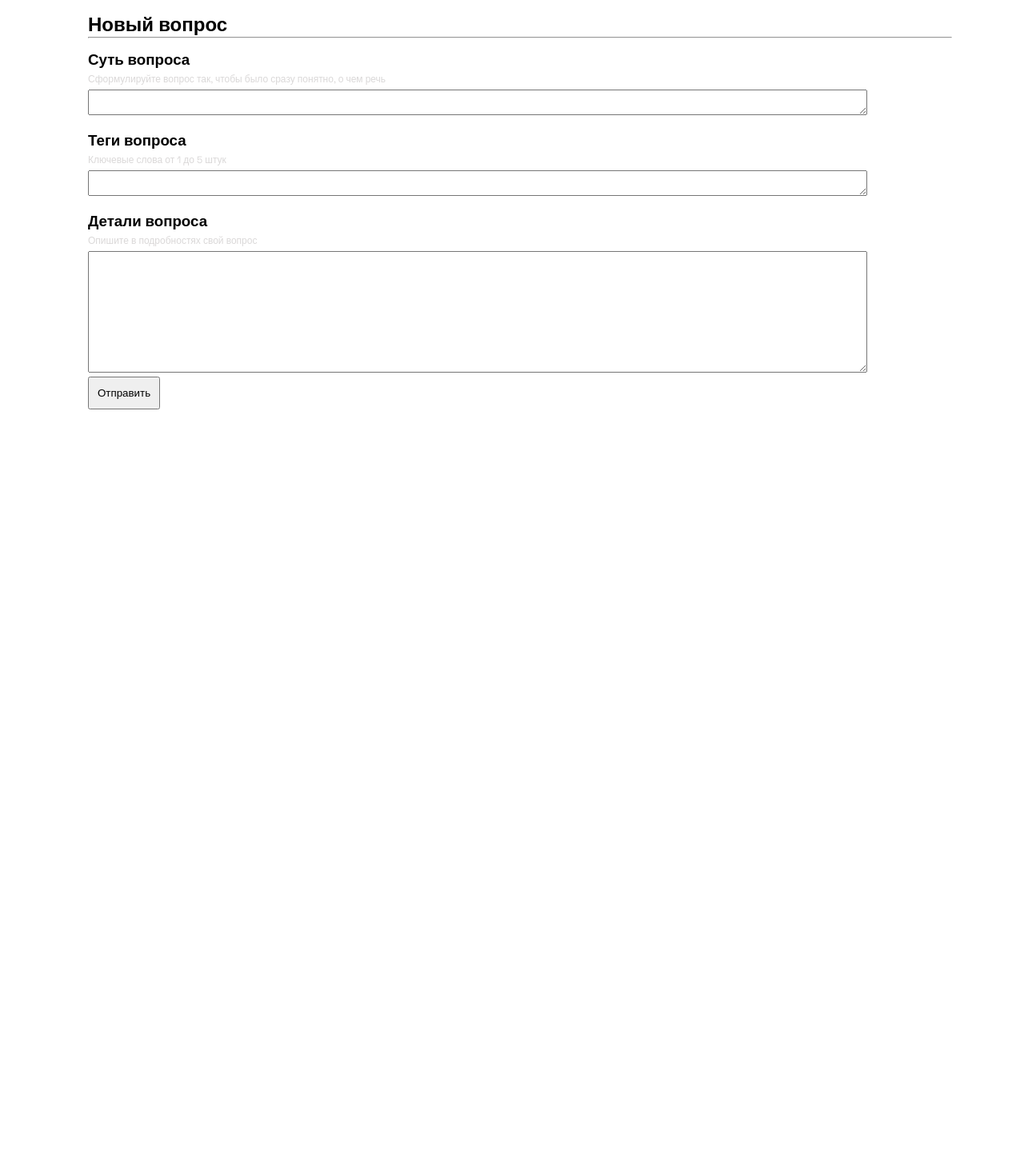
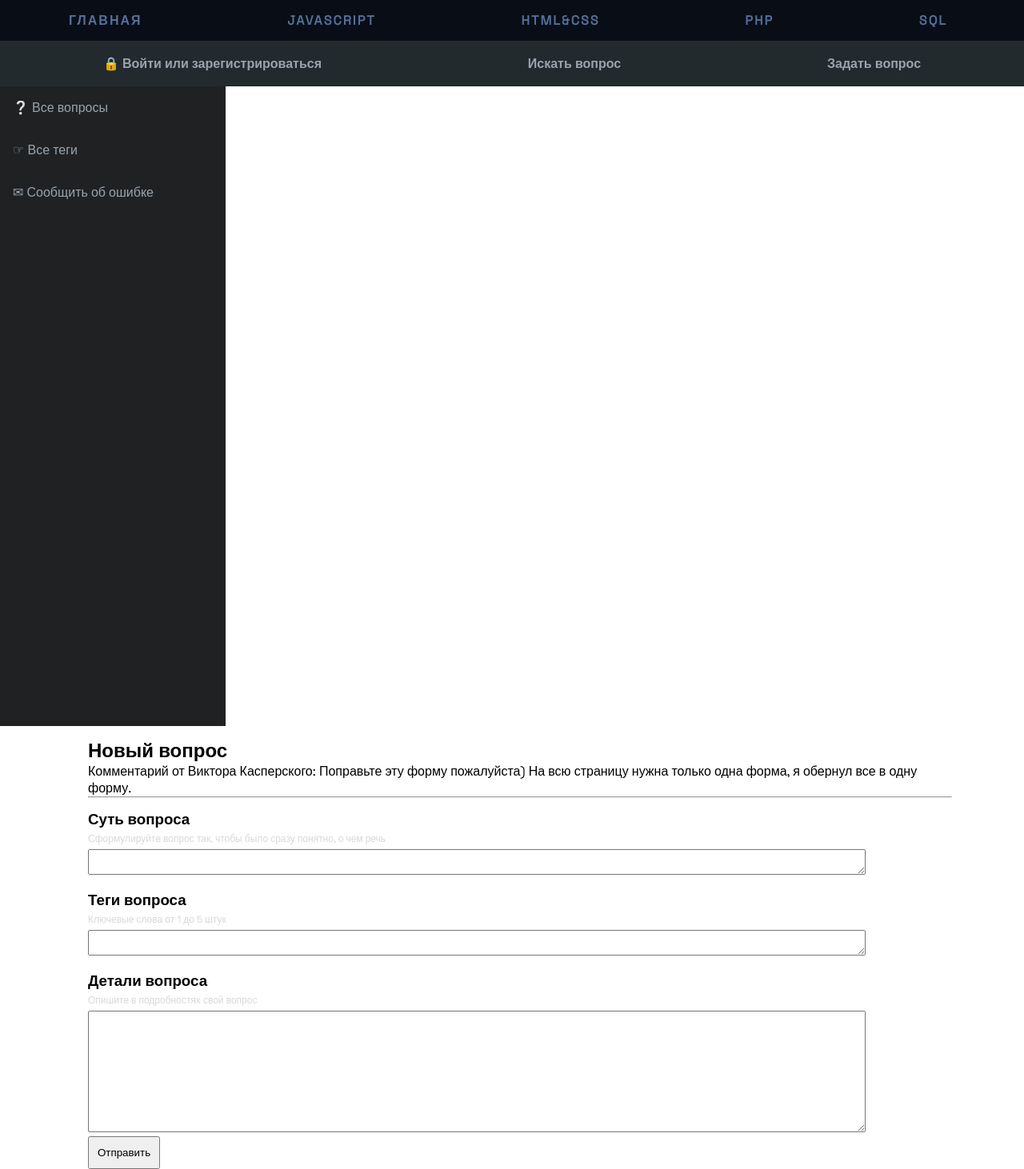
Before and after one commit to neexay/php-forum, a PHP site: page /public/pages/ask.html in a window 1280 px wide. Shown: the whole page at 80% size. Before the commit the page ends 512 px from the top, so only its background shows below. Run offline with PHP 8.4, Linux system fonts and the light colour scheme.

Commit message:
Устранены баги, исправлен html&css

```diff
--- /dev/null
+++ b/config/database.php
@@ -0,0 +1,10 @@
+<?php
+$hostname = "";
+$username = "";
+$password = "";
+$db_name = "";
+try {
+    $connect = mysqli_connect($hostname, $username, $password, $db_name);
+} catch (Exception $e) {
+    var_dump($e->getMessage());
+}
--- a/application/controllers/IndexController.php
+++ b/controllers/IndexController.php
@@ -4,6 +4,6 @@ class IndexController
 {
     public function action()
     {
-        include_once "public/pages/index.html";
+        include_once "public/pages/index.php";
     }
 }
--- a/application/controllers/QuestionsController.php
+++ b/controllers/QuestionsController.php
@@ -4,10 +4,7 @@ class QuestionsController
 {
     public function actionIndex()
     {
-        include_once "public/include_pages/header.html";
-        include_once "public/include_pages/sidebar.html";
-        include_once "public/include_pages/content.html";
-        include_once "public/include_pages/footer.html";
+        require_once "public/pages/ask.php";
         return true;
     }
 
@@ -21,6 +18,6 @@ class QuestionsController
         include_once "public/include_pages/header.html";
         include_once "public/include_pages/sidebar.html";
         include_once "public/include_pages/footer.html";
-        include_once "public/pages/ask.html";
+        include_once "public/pages/ask.php";
     }
 }
--- a/index.php
+++ b/index.php
@@ -7,7 +7,7 @@ error_reporting(E_ALL);
 
 // 2. Подключение файлов системы
 define('ROOT', dirname(__FILE__));
-require_once(ROOT . '/components/Router.php');
+require_once(ROOT . '\components\Router.php');
 
 // 3. Установка соединения с БД
 
--- a/public/include_pages/header.html
+++ b/public/include_pages/header.html
@@ -14,7 +14,7 @@
     <nav class="menu">
         <ul class="menu__list">
             <li>
-                <a href="#" class="menu__link">Главная</a>
+                <a href="/" class="menu__link">Главная</a>
             </li>
             <li>
                 <a href="#" class="menu__link">Javascript</a>
@@ -33,13 +33,13 @@
 
     <div class="container">
             <div class="menu2">
-                <a href="/index.php" id="sign-in"> &#128274; Войти на сайт</a>
+                <a href="/login" id="sign-in"> &#128274; Войти или зарегистрироваться</a>
             </div>
             <div class="menu2">
                 <a href="#" id="find">Искать вопрос</a>
             </div>
             <div class="menu2">
-                <a href="/index.php" id="answer">Задать вопрос</a>
+                <a href="/questions/ask" id="answer">Задать вопрос</a>
             </div>
     </div>
 </body>
--- a/public/pages/ask.html
+++ /dev/null
@@ -1,59 +0,0 @@
-<!DOCTYPE html>
-<html lang="ru">
-<head>
-    <meta charset="UTF-8">
-    <meta name="viewport" content="width=device-width, initial-scale=1.0">
-    <title>PHP-форум</title>
-    <link rel="stylesheet" href="public/resources/css/ask.css">
-    <link rel="stylesheet" href="public/resources/css/menu_content.css">
-    <link rel="stylesheet" href="public/resources/css/ask.css">
-    <link rel="preconnect" href="https://fonts.gstatic.com">
-    <link href="https://fonts.googleapis.com/css2?family=Space+Grotesk&display=swap" rel="stylesheet">
-</head>
-<body>
-        <div class="new_question">
-
-            <div class="title">
-                <h2>Новый вопрос</h2>
-                <hr>
-            </div>
-
-            <div class="title">
-                <h3>Суть вопроса</h3>
-                <p>Сформулируйте вопрос так, чтобы было сразу понятно, о чем речь</p>
-                <!--------------------------обработка поля в php-->
-                <form action="../../../../domains/php-forum/index.php">
-                <textarea name="question" id="question" cols="130" rows="2" maxlength="130" placeholder="Введите вопрос" required>
-                </textarea>
-               </form>
-            </div>
-
-            <div class="title">
-                <h3>Теги вопроса</h3>
-                <p>Ключевые слова от 1 до 5 штук</p>
-                 <!-------обработка поля в php-->
-                <form action="../../../../domains/php-forum/index.php">
-                    <textarea name="tags" id="tags" cols="130" rows="2" maxlength="130" placeholder="Введите теги" required>
-                    </textarea>
-                   </form>
-            </div>
-
-            <div class="title">
-                <h3>Детали вопроса</h3>
-                <p>Опишите в подробностях свой вопрос</p>
-                 <!------обработка поля в php-->
-                <form action="../../../../domains/php-forum/index.php">
-                     <!---------!!!!написать текстовой редактор(js/php)-->
-                    <textarea name="question_description" id="question_description" cols="130" rows="10" maxlength="600" placeholder="Введите подробности" required>
-                    </textarea>
-                   </form>
-            </div>
-             <!------обработка поля в php-->
-            <form action="">
-                <input type="button" class="btn" value="Отправить">
-            </form>
-        </div>
-
-
-</body>
-</html>
--- /dev/null
+++ b/public/pages/ask.php
@@ -0,0 +1,66 @@
+<!DOCTYPE html>
+<html lang="ru">
+<head>
+    <meta charset="UTF-8">
+    <meta name="viewport" content="width=device-width, initial-scale=1.0">
+    <title>PHP-форум</title>
+    <link rel="stylesheet" href="../public/css/ask.css">
+    <link rel="stylesheet" href="../public/css/menu_and_content.css">
+    <link rel="stylesheet" href="../public/css/header.css">
+    <link rel="stylesheet" href="../public/css/footer.css">
+    <link rel="stylesheet" href="../public/css/content.css">
+    <link rel="preconnect" href="https://fonts.gstatic.com">
+    <link href="https://fonts.googleapis.com/css2?family=Space+Grotesk&display=swap" rel="stylesheet">
+</head>
+<body>
+<form>
+    <?php require_once "public/include_pages/header.html" ?>
+    <?php require_once "public/include_pages/sidebar.html" ?>
+    <div class="new_question">
+
+        <div class="title">
+            <h2>Новый вопрос</h2>
+            Комментарий от Виктора Касперского: Поправьте эту форму пожалуйста)
+            На всю страницу нужна только одна форма, я обернул все в одну форму.
+            <hr>
+        </div>
+
+        <div class="title">
+            <h3>Суть вопроса</h3>
+            <p>Сформулируйте вопрос так, чтобы было сразу понятно, о чем речь</p>
+            <!-- одна форма на всю страницу -->
+            <form action="">
+                <textarea name="question-title" id="question" cols="130" rows="2" maxlength="130"
+                          placeholder="Введите вопрос"
+                          required>
+                </textarea>
+        </div>
+
+        <div class="title">
+            <h3>Теги вопроса</h3>
+            <p>Ключевые слова от 1 до 5 штук</p>
+            <!-------обработка поля в php-->
+            <textarea name="question-tags" id="tags" cols="130" rows="2" maxlength="130"
+                      placeholder="Введите теги"
+                      required>
+                    </textarea>
+
+        </div>
+
+        <div class="title">
+            <h3>Детали вопроса</h3>
+            <p>Опишите в подробностях свой вопрос</p>
+            <!------обработка поля в php-->
+            <!---------!!!!написать текстовой редактор(js/php)-->
+            <textarea name="question-desc" id="question_description" cols="130" rows="10" maxlength="600"
+                      placeholder="Введите подробности" required>
+                    </textarea>
+        </div>
+        <!------обработка поля в php-->
+        <input type="button" class="btn" value="Отправить">
+</form>
+
+
+<?php require_once "public/include_pages/footer.html" ?>
+</body>
+</html>
--- /dev/null
+++ b/public/pages/index.php
@@ -0,0 +1,20 @@
+<!DOCTYPE html>
+<html lang="en">
+<head>
+    <meta charset="UTF-8">
+    <link rel="stylesheet" href="public/css/content.css">
+    <link rel="stylesheet" href="public/css/menu_and_content.css">
+    <link rel="stylesheet" href="public/css/header.css">
+    <link rel="stylesheet" href="public/css/footer.css">
+    <title>Главная страница</title>
+</head>
+<body>
+<!-- на время разработки сайта -->
+<?php require_once("config/database.php"); ?>
+<?php require_once("public/include_pages/header.html"); ?>
+<!-- отсутсвуют стили(есть только базовые) -->
+<?php // require_once("public/include_pages/content.html"); ?>
+<?php require_once("public/include_pages/sidebar.html") ?>
+<?php require_once("public/include_pages/footer.html") ?>
+</body>
+</html>
```
Also changed, not shown: public/css/content.css (+4 -6 lines), public/pages/index.html (deleted, +0 -20 lines), components/Router.php (renamed from application/components/Router.php), config/routes.php (renamed from application/config/routes.php), controllers/LoginController.php (renamed from application/controllers/LoginController.php), 2 other files.
